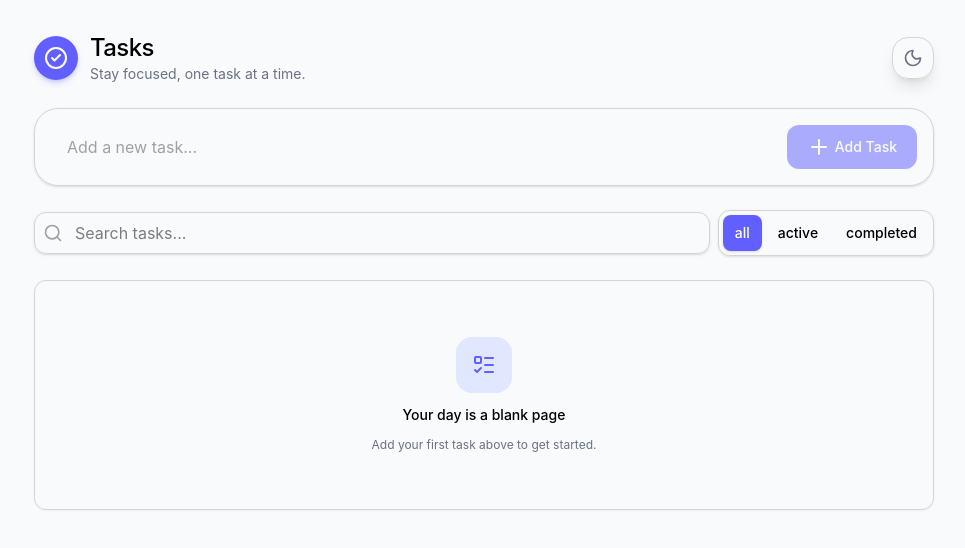
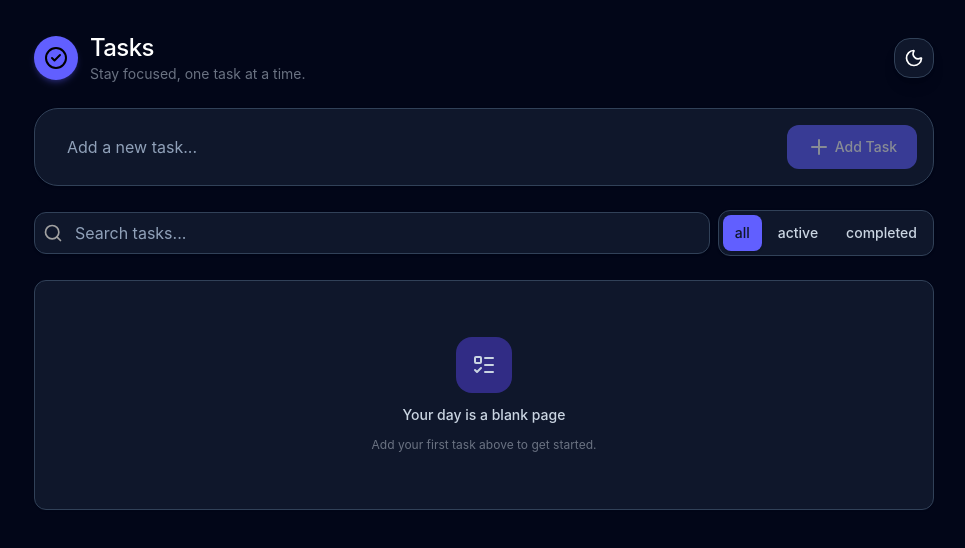
Before and after one commit to azzamhndra/tasks-advanced-todolist, a React (Vite) app: page / in a window 1280 px wide. Both pictures are taken after a click on the element 1069 px from the left and 58 px from the top of the page. Shown: the top 548 px of the page, without its empty margins (156-1121 px from the left). Built offline with nearby package versions, Linux system fonts and the light colour scheme.

Commit message:
feat: add dark mode support

```diff
--- a/src/App.tsx
+++ b/src/App.tsx
@@ -19,9 +19,21 @@ const App = () => {
 
   const [search, setSearch] = useState('');
 
+  const [theme, setTheme] = useState<'light' | 'dark'>(() => {
+    const savedTheme = localStorage.getItem('theme');
+    return savedTheme === 'dark' ? 'dark' : 'light';
+  });
+
   useEffect(() => {
     localStorage.setItem('todos', JSON.stringify(todos));
-  }, [todos]);
+    localStorage.setItem('theme', theme);
+
+    if (theme === 'dark') {
+      document.documentElement.classList.add('dark');
+    } else {
+      document.documentElement.classList.remove('dark');
+    }
+  }, [todos, theme]);
 
   let filteredTodos: Todo[] = todos;
 
@@ -38,6 +50,10 @@ const App = () => {
       todo.title.toLowerCase().includes(search.toLowerCase())
     );
   }
+
+  const handleToggleTheme = () => {
+    setTheme((prev) => (prev === 'light' ? 'dark' : 'light'));
+  };
 
   const handleSearchTask = (value: string) => {
     setSearch(value);
@@ -78,9 +94,9 @@ const App = () => {
   };
 
   return (
-    <div className="min-h-screen bg-slate-50 px-4 py-8 mx-auto">
+    <div className="min-h-screen bg-slate-50 dark:bg-slate-950 px-4 py-8 mx-auto transition-colors duration-300">
       <div className="mx-auto max-w-[900px] flex w-full flex-col gap-6">
-        <Header />
+        <Header theme={theme} onToggleTheme={handleToggleTheme} />
         <TodoForm onAdd={handleAddTask} />
         <TodoFilter
           onFilterChange={handleFilterChange}
--- a/src/components/EmptyState.tsx
+++ b/src/components/EmptyState.tsx
@@ -8,11 +8,13 @@ type EmptyStateProps = {
 
 const EmptyState = ({ title, description, icon: Icon }: EmptyStateProps) => {
   return (
-    <div className="w-full border border-neutral-300 shadow-xs rounded-xl py-14 px-6 flex flex-col items-center justify-center gap-3">
-      <div className="flex h-14 w-14 items-center justify-center rounded-2xl bg-indigo-100 text-indigo-500">
-        <Icon size={24} />
+    <div className="w-full border border-neutral-300 dark:border-slate-700 dark:bg-slate-900 shadow-xs rounded-xl py-14 px-6 flex flex-col items-center justify-center gap-3 duration-300 transition-colors">
+      <div className="flex h-14 w-14 items-center justify-center rounded-2xl bg-indigo-100 text-indigo-500 dark:bg-indigo-900">
+        <Icon size={24} className="dark:text-slate-300" />
       </div>
-      <p className="font-medium text-sm">{title}</p>
+      <p className="font-medium text-sm dark:text-slate-300 duration-300 transition-colors">
+        {title}
+      </p>
       <p className="text-xs text-gray-500">{description}</p>
     </div>
   );
--- a/src/components/Header.tsx
+++ b/src/components/Header.tsx
@@ -1,21 +1,47 @@
-import { Moon, CircleCheck } from 'lucide-react';
+import { Moon, CircleCheck, Sun } from 'lucide-react';
 
-const Header = () => {
+type HeaderProps = {
+  theme: 'light' | 'dark';
+  onToggleTheme: () => void;
+};
+
+const Header = ({ theme, onToggleTheme }: HeaderProps) => {
   return (
     <div className="w-full flex items-center justify-between">
       <div className="flex items-center gap-3">
-        <div className="bg-indigo-500 p-2.5 rounded-full text-white shadow-md shadow-indigo-500/25">
+        <div className="bg-indigo-500 p-2.5 rounded-full text-white shadow-md shadow-indigo-500/25 dark:text-black transition-colors duration-300">
           <CircleCheck />
         </div>
-        <div>
-          <h1 className="text-2xl font-medium tracking-tight">Tasks</h1>
+        <div className="dark:text-white">
+          <h1 className="text-2xl font-medium tracking-tight transition-colors duration-300">
+            Tasks
+          </h1>
           <p className="text-sm text-gray-500">
             Stay focused, one task at a time.
           </p>
         </div>
       </div>
-      <div className="border border-neutral-300 rounded-2xl shadow-lg p-2.5 hover:scale-105 transition duration-150 text-gray-500 hover:text-black cursor-pointer">
-        <Moon size={20} />
+      <div
+        onClick={onToggleTheme}
+        className="relative flex h-10 w-10 items-center justify-center overflow-hidden rounded-2xl border border-neutral-300 p-2.5 shadow-lg transition-all duration-300 hover:scale-105 cursor-pointer text-gray-500 hover:text-black dark:bg-black dark:text-white dark:hover:text-white dark:border-slate-700 dark:bg-slate-900"
+      >
+        <Sun
+          size={20}
+          className={`absolute transition-all duration-300 ${
+            theme === 'light'
+              ? 'translate-y-0 opacity-100'
+              : '-translate-y-6 opacity-0'
+          }`}
+        />
+
+        <Moon
+          size={20}
+          className={`absolute transition-all duration-300 ${
+            theme === 'dark'
+              ? 'translate-y-0 opacity-100'
+              : 'translate-y-6 opacity-0'
+          }`}
+        />
       </div>
     </div>
   );
--- a/src/components/TodoFilter.tsx
+++ b/src/components/TodoFilter.tsx
@@ -4,9 +4,10 @@ import type { FilterOptions } from '../types/FilterOptions';
 const FILTER_OPTIONS: FilterOptions[] = ['all', 'active', 'completed'];
 
 const BUTTON_BASE_CLASS =
-  'rounded-lg px-3 py-2 text-sm font-medium transition-all duration-200';
+  'rounded-lg px-3 py-2 text-sm font-medium transition-all duration-200 dark:text-slate-300 duration-300 transition-colors';
 
-const BUTTON_ACTIVE_CLASS = 'bg-indigo-500 shadow-sm text-white';
+const BUTTON_ACTIVE_CLASS =
+  'bg-indigo-500 shadow-sm text-white dark:text-slate-900';
 
 type TodoFilterProps = {
   onFilterChange: (filter: FilterOptions) => void;
@@ -23,17 +24,17 @@ const TodoFilter = ({
 }: TodoFilterProps) => {
   return (
     <div className="w-full flex gap-2 justify-between items-center">
-      <div className="flex gap-3 items-center border border-neutral-300 shadow-sm p-2 rounded-xl flex-1">
+      <div className="flex gap-3 items-center border border-neutral-300 dark:border-slate-700 dark:bg-slate-900 shadow-sm p-2 rounded-xl flex-1 duration-300 transition-colors">
         <Search size={20} className="text-neutral-400" />
         <input
           type="text"
-          className="appearance-none p-0 border-none focus:outline-none flex-1"
+          className="appearance-none p-0 border-none focus:outline-none flex-1 dark:text-slate-300 duration-300 transition-colors placeholder:text-neutral-400 dark:placeholder:text-slate-400"
           onChange={(e) => onSearchChange(e.target.value)}
           placeholder="Search tasks..."
           value={search}
         />
       </div>
-      <div className="flex gap-1 border border-neutral-300 shadow-sm p-1 rounded-xl">
+      <div className="flex gap-1 border border-neutral-300 shadow-sm p-1 rounded-xl dark:border-slate-700 dark:bg-slate-900 duration-300 transition-colors">
         {FILTER_OPTIONS.map((option) => (
           <button
             key={option}
--- a/src/components/TodoForm.tsx
+++ b/src/components/TodoForm.tsx
@@ -19,7 +19,7 @@ const TodoForm = ({ onAdd }: TodoFormProps) => {
 
   return (
     <form
-      className="w-full flex border border-neutral-300 shadow-sm p-4 justify-between items-center rounded-3xl"
+      className="w-full flex border border-neutral-300 shadow-sm p-4 justify-between items-center rounded-3xl dark:bg-slate-900 dark:border-slate-700 dark:text-slate-300 duration-300 transition-colors"
       onSubmit={handleSubmit}
     >
       <input
@@ -27,7 +27,7 @@ const TodoForm = ({ onAdd }: TodoFormProps) => {
         value={task}
         type="text"
         name="task"
-        className="py-2 px-4 focus:outline-none flex-1 placeholder:text-neutral-400"
+        className="py-2 px-4 focus:outline-none flex-1 placeholder:text-neutral-400 dark:placeholder:text-slate-400"
         placeholder="Add a new task..."
       />
       <Button
--- a/src/components/TodoItem.tsx
+++ b/src/components/TodoItem.tsx
@@ -10,7 +10,7 @@ type TodoItemProps = {
 };
 
 const BASE_BUTTON_CLASS =
-  'p-1.5 text-neutral-500 rounded-lg duration-200 transition-all cursor-pointer flex items-center justify-center';
+  'p-1.5 text-neutral-500 dark:text-neutral-400 rounded-lg duration-200 transition-all cursor-pointer flex items-center justify-center';
 
 const TodoItem = ({ todo, onEdit, onDelete, onToggle }: TodoItemProps) => {
   const [isEditing, setIsEditing] = useState(false);
@@ -35,21 +35,28 @@ const TodoItem = ({ todo, onEdit, onDelete, onToggle }: TodoItemProps) => {
   };
 
   return (
-    <div className="group flex w-full border border-neutral-300 shadow-sm px-4 py-3.5 rounded-2xl hover:-translate-y-0.5 duration-200 gap-3">
+    <div className="group flex w-full border border-neutral-300 dark:border-slate-700 dark:bg-slate-900 shadow-sm px-4 py-3.5 rounded-2xl hover:-translate-y-0.5 duration-200 gap-3 duration-300 transition-colors">
       <div className="flex gap-4 items-center flex-1">
         <button
-          className={`flex items-center justify-center rounded-full border-2 h-6 w-6 hover:border-2 cursor-pointer duration-200 ${todo.completed ? 'bg-indigo-500 border-transparent' : 'border-neutral-300 hover:border-indigo-500'}`}
+          className={`flex items-center justify-center rounded-full border-2 h-6 w-6 hover:border-2 cursor-pointer duration-300 ${todo.completed ? 'bg-indigo-500 border-transparent' : 'border-neutral-300 hover:border-indigo-500'} duration-300 transition-colors`}
           type="button"
           onClick={() => onToggle(todo.id)}
         >
-          <Check color="white" size={12} />
+          <Check
+            size={14}
+            className={`transition-all duration-200 ${
+              todo.completed
+                ? 'opacity-100 scale-100 text-white dark:text-slate-900'
+                : 'opacity-0 scale-50'
+            }`}
+          />
         </button>
         {isEditing ? (
           <input
             autoFocus
             type="text"
             value={task}
-            className="py-1 px-3 rounded-full focus:outline-1 focus:outline-indigo-500 flex-1 text-[0.85rem]"
+            className="py-1 px-3 rounded-full focus:outline-1 focus:outline-indigo-500 flex-1 text-[0.85rem] dark:text-slate-300"
             onBlur={() => setIsEditing(false)}
             onChange={(e: ChangeEvent<HTMLInputElement>) =>
               setTask(e.target.value)
@@ -58,7 +65,7 @@ const TodoItem = ({ todo, onEdit, onDelete, onToggle }: TodoItemProps) => {
           />
         ) : (
           <button
-            className={`truncate text-left text-[0.95rem] flex-1 ${todo.completed ? 'line-through text-gray-400' : 'text-neutral-800 '}`}
+            className={`truncate text-left text-[0.95rem] flex-1 dark:text-slate-300 duration-300 transition-colors ${todo.completed ? 'line-through text-gray-400' : 'text-neutral-800 '}`}
             onClick={() => handleEdit(todo.title)}
           >
             {todo.title}
@@ -68,7 +75,7 @@ const TodoItem = ({ todo, onEdit, onDelete, onToggle }: TodoItemProps) => {
 
       <div className="flex gap-1">
         <button
-          className={`${BASE_BUTTON_CLASS} hover:bg-indigo-100 hover:text-black ${!isEditing ? 'opacity-0 group-hover:opacity-100 translate-x-1 group-hover:translate-x-0' : ''}`}
+          className={`${BASE_BUTTON_CLASS} hover:bg-indigo-100 dark:hover:bg-indigo-900/70 dark:hover:text-indigo-400  ${!isEditing ? 'opacity-0 group-hover:opacity-100 translate-x-1 group-hover:translate-x-0' : ''}`}
           onMouseDown={(e) => e.preventDefault()}
           type="button"
           onClick={() => {
@@ -84,7 +91,7 @@ const TodoItem = ({ todo, onEdit, onDelete, onToggle }: TodoItemProps) => {
         </button>
 
         <button
-          className={`${BASE_BUTTON_CLASS} hover:bg-red-100 hover:text-red-500 ${!isEditing ? 'opacity-0 group-hover:opacity-100 translate-x-1 group-hover:translate-x-0' : ''}`}
+          className={`${BASE_BUTTON_CLASS} hover:bg-red-100 dark:hover:bg-red-900/40 duration-300 transition-colors hover:text-red-500 ${!isEditing ? 'opacity-0 group-hover:opacity-100 translate-x-1 group-hover:translate-x-0' : ''}`}
           type="button"
           onClick={() => onDelete(todo.id)}
         >
--- a/src/components/TodoList.tsx
+++ b/src/components/TodoList.tsx
@@ -67,7 +67,7 @@ const TodoList = ({
   }
 
   return (
-    <div>
+    <div className="flex flex-col gap-2.5">
       {visibleTodos.map((todo) => (
         <TodoItem
           todo={todo}
--- a/src/index.css
+++ b/src/index.css
@@ -1,4 +1,6 @@
 @import 'tailwindcss';
+
+@custom-variant dark (&:where(.dark, .dark *));
 
 body {
   font-family:
```
